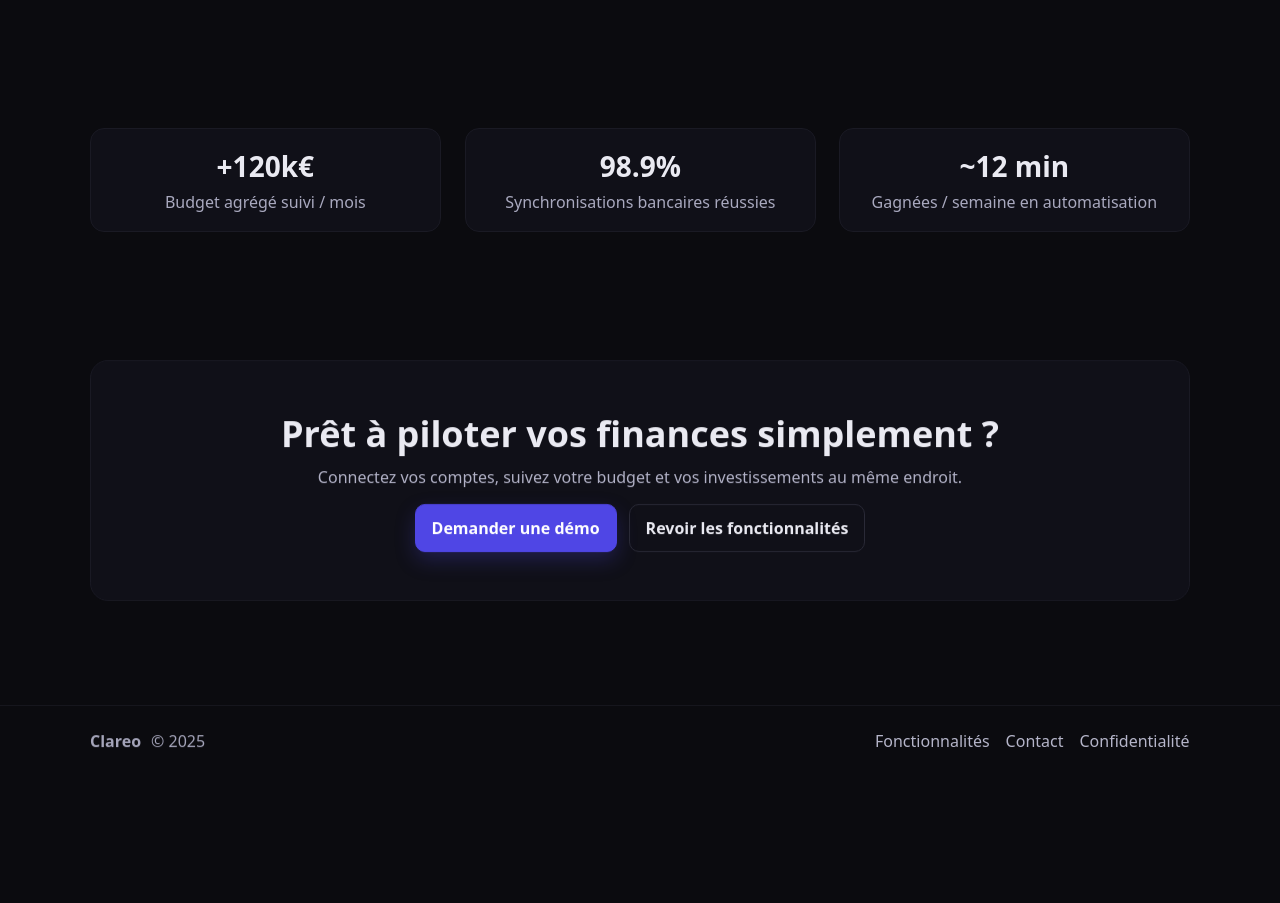
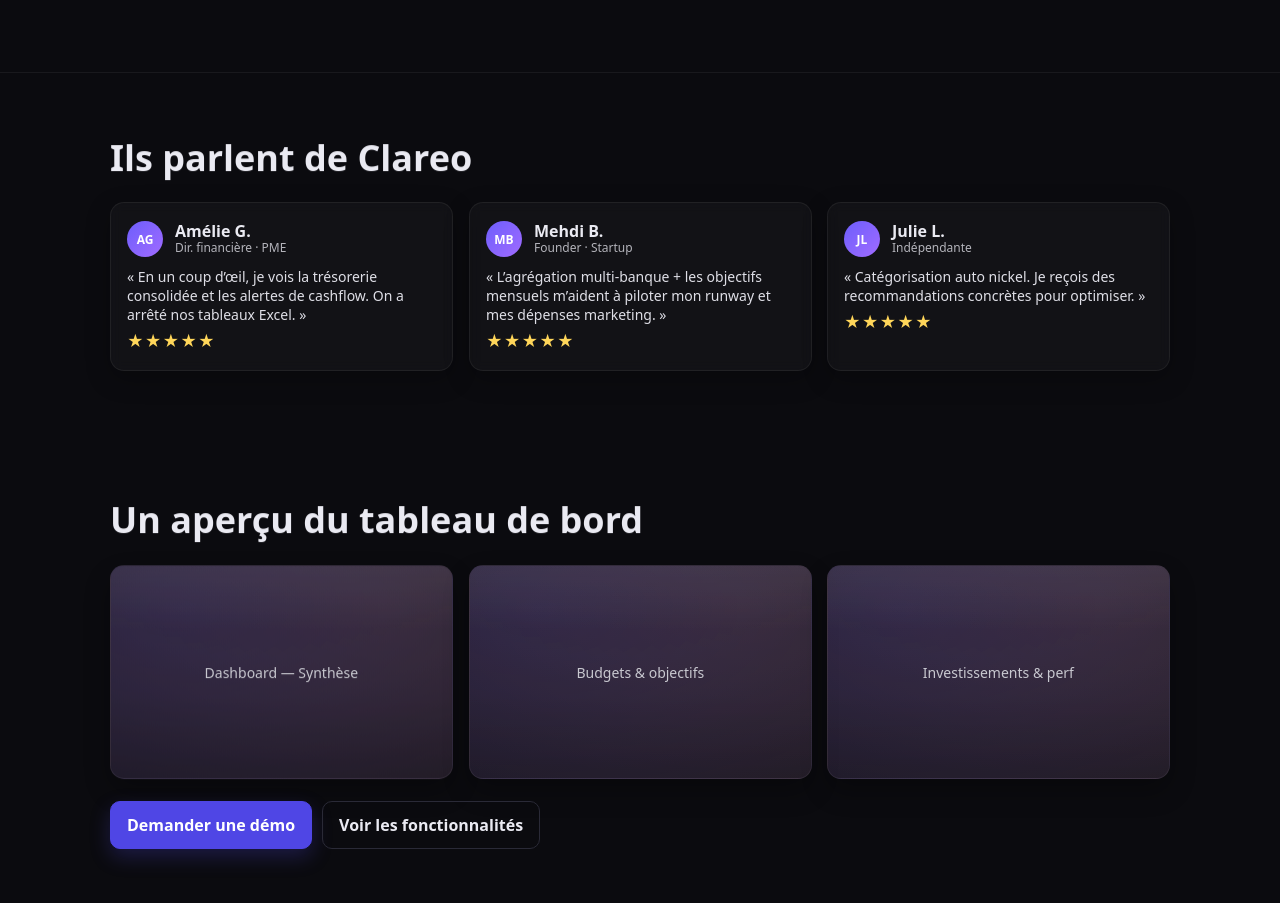
Before and after one commit to xxeloan/clareo, a Next.js app: page / in a window 1280 px wide. Shown: the part 625-1528 px from the top of the page. Before the commit the page ends 1426 px from the top, so only its background shows below. Built offline with nearby package versions, Linux system fonts and the light colour scheme.

Commit message:
feat: testimonials + screenshots sections with reveal animations

```diff
--- a/app/globals.css
+++ b/app/globals.css
@@ -228,3 +228,138 @@
     flex-wrap: wrap;
   }
 }
+/* =========================
+   Titles & container (génériques)
+   ========================= */
+.section-title{
+  font-size: clamp(24px, 3.2vw, 36px);
+  font-weight: 700;
+  line-height: 1.15;
+  margin: 0 0 24px 0;
+}
+
+.container{
+  max-width: 1100px;
+  margin: 0 auto;
+  padding: 0 20px;
+}
+
+/* =========================
+   Témoignages
+   ========================= */
+.testimonials{
+  padding: 64px 0;
+  border-top: 1px solid rgba(255,255,255,0.06);
+}
+
+.testimonials .grid{
+  display: grid;
+  gap: 16px;
+  grid-template-columns: repeat(12, 1fr);
+}
+
+.tcard{
+  grid-column: span 4;
+  background: rgba(255,255,255,0.03);
+  border: 1px solid rgba(255,255,255,0.06);
+  border-radius: 14px;
+  padding: 18px 16px;
+  backdrop-filter: blur(6px);
+  transition: transform .25s ease, box-shadow .25s ease, border-color .25s ease;
+  box-shadow: 0 8px 24px rgba(0,0,0,.25);
+}
+
+.tcard:hover{
+  transform: translateY(-4px);
+  border-color: rgba(255,255,255,0.16);
+  box-shadow: 0 12px 30px rgba(0,0,0,.35);
+}
+
+.tcard .header{
+  display: flex;
+  align-items: center;
+  gap: 12px;
+  margin-bottom: 10px;
+}
+
+.tcard .avatar{
+  width: 36px; height: 36px; border-radius: 50%;
+  background: linear-gradient(135deg, #6d5efc, #a06bff);
+  display: grid; place-items: center;
+  color:#fff; font-weight:700; font-size:12px;
+}
+
+.tcard .who{ display:flex; flex-direction:column; line-height:1.2; }
+.tcard .who span{ opacity:.75; font-size:12px; }
+
+.tcard .quote{ margin: 10px 0 6px 0; font-size: 14px; opacity:.95; }
+.tcard .stars{ color: #ffd65a; letter-spacing: 1px; }
+
+/* Responsive */
+@media (max-width: 980px){
+  .tcard{ grid-column: span 6; }
+}
+@media (max-width: 680px){
+  .tcard{ grid-column: 1 / -1; }
+}
+
+/* =========================
+   Screenshots
+   ========================= */
+.screens{
+  padding: 64px 0 72px 0;
+}
+
+.shot-grid{
+  display:grid;
+  grid-template-columns: repeat(12, 1fr);
+  gap: 16px;
+  margin-top: 8px;
+}
+
+.shot{ grid-column: span 4; }
+@media (max-width: 980px){ .shot{ grid-column: span 6; } }
+@media (max-width: 680px){ .shot{ grid-column: 1 / -1; } }
+
+.shot .img,
+.shot .shot-placeholder{
+  display:block;
+  width:100%; aspect-ratio: 16 / 10;
+  border-radius: 14px;
+  border: 1px solid rgba(255,255,255,0.06);
+  overflow:hidden;
+  background: rgba(255,255,255,0.03);
+  position: relative;
+  transition: transform .25s ease, box-shadow .25s ease, border-color .25s ease;
+  box-shadow: 0 12px 28px rgba(0,0,0,.35);
+}
+
+.shot .shot-placeholder{
+  display:grid; place-items:center;
+  font-size: 14px; opacity:.85;
+  background:
+    radial-gradient(1200px 600px at 20% 20%, rgba(96,86,255,.22), transparent 60%),
+    radial-gradient(1200px 600px at 80% 20%, rgba(255,160,120,.18), transparent 60%),
+    rgba(255,255,255,0.03);
+}
+
+.shot .img::after,
+.shot .shot-placeholder::after{
+  content:"";
+  position:absolute; inset:0;
+  background: linear-gradient(180deg, rgba(255,255,255,.08), transparent 30%, transparent),
+              linear-gradient(0deg, rgba(0,0,0,.12), transparent 40%, transparent);
+  pointer-events:none;
+}
+
+.shot:hover .img,
+.shot:hover .shot-placeholder{
+  transform: translateY(-4px);
+  border-color: rgba(255,255,255,0.16);
+  box-shadow: 0 18px 42px rgba(0,0,0,.45);
+}
+
+.cta-bottom{
+  margin-top: 22px;
+  display:flex; gap:10px; flex-wrap: wrap;
+}
--- a/app/page.tsx
+++ b/app/page.tsx
@@ -1,45 +1,35 @@
 // app/page.tsx
-import type React from "react";
+import type { CSSProperties } from "react";
 import Reveal from "./components/Reveal";
+import Image from "next/image"; // utile dès que tu remplaces les placeholders par de vraies captures
 
 export default function Home() {
   return (
     <main>
+      {/* Active l'observer d'animation (IntersectionObserver) */}
       <Reveal />
 
-      {/* ================= HERO ================ */}
+      {/* =========================
+          HERO
+         ========================= */}
       <section className="hero">
         <div className="container">
-          <h1 data-reveal style={{ "--reveal-delay": "0ms" } as React.CSSProperties}>
+          <h1 data-reveal style={{ ["--reveal-delay" as any]: "0ms" } as CSSProperties}>
             Clareo — votre copilote financier
           </h1>
-          <p
-            data-reveal
-            style={{ "--reveal-delay": "80ms" } as React.CSSProperties}
-          >
+
+          <p data-reveal style={{ ["--reveal-delay" as any]: "80ms" } as CSSProperties}>
             Une plateforme unique pour agréger vos comptes, piloter votre budget,
-            et investir en toute simplicité. Données bancaires sécurisées,
-            tableaux de bord clairs, et recommandations actionnables.
+            et investir en toute simplicité. Données bancaires sécurisées, tableaux de bord clairs,
+            et recommandations actionnables.
           </p>
 
-          <div
-            className="cta"
-            data-reveal
-            style={{ "--reveal-delay": "160ms" } as React.CSSProperties}
-          >
-            <a className="btn btn-primary" href="#contact">
-              Demander une démo
-            </a>
-            <a className="btn btn-secondary" href="#features">
-              Voir les fonctionnalités
-            </a>
+          <div className="cta" data-reveal style={{ ["--reveal-delay" as any]: "160ms" } as CSSProperties}>
+            <a className="btn btn-primary" href="#contact">Demander une démo</a>
+            <a className="btn btn-secondary" href="#features">Voir les fonctionnalités</a>
           </div>
 
-          <div
-            className="trust"
-            data-reveal
-            style={{ "--reveal-delay": "240ms" } as React.CSSProperties}
-          >
+          <div className="trust" data-reveal style={{ ["--reveal-delay" as any]: "240ms" } as CSSProperties}>
             <span>🔒 Données chiffrées</span>
             <span>⚡ Temps réel</span>
             <span>📜 Conforme RGPD</span>
@@ -47,125 +37,137 @@
         </div>
       </section>
 
-      {/* ================ FEATURES =============== */}
+      {/* =========================
+          FEATURES
+         ========================= */}
       <section id="features" className="features">
         <div className="container">
           <div className="grid">
-            <div
-              className="card"
-              data-reveal
-              style={{ "--reveal-delay": "0ms" } as React.CSSProperties}
-            >
+            <div className="card" data-reveal style={{ ["--reveal-delay" as any]: "0ms" } as CSSProperties}>
               <h3>Agrégation multi-banques</h3>
               <p>
-                Connectez vos comptes (courant, épargne, crypto) et visualisez
-                tout en un seul endroit.
+                Connectez vos comptes (courant, épargne, crypto) et visualisez tout en un seul endroit.
               </p>
             </div>
 
-            <div
-              className="card"
-              data-reveal
-              style={{ "--reveal-delay": "80ms" } as React.CSSProperties}
-            >
+            <div className="card" data-reveal style={{ ["--reveal-delay" as any]: "80ms" } as CSSProperties}>
               <h3>Budget &amp; cashflow</h3>
               <p>
-                Catégorisation automatique, objectifs mensuels, alertes et
-                projections.
+                Catégorisation automatique, objectifs mensuels, alertes et projections.
               </p>
             </div>
 
-            <div
-              className="card"
-              data-reveal
-              style={{ "--reveal-delay": "160ms" } as React.CSSProperties}
-            >
+            <div className="card" data-reveal style={{ ["--reveal-delay" as any]: "160ms" } as CSSProperties}>
               <h3>Investissements</h3>
               <p>
-                Suivi des portefeuilles, performance et répartition, indicateurs
-                clés.
+                Suivi des portefeuilles, performance et répartition, indicateurs clés.
               </p>
             </div>
           </div>
         </div>
       </section>
 
-      {/* ================= METRICS / KPIs ================ */}
-      <section className="metrics" data-reveal>
-        <div className="container kpis grid">
-          <div
-            className="kpi"
-            data-reveal
-            style={{ "--reveal-delay": "0ms" } as React.CSSProperties}
-          >
-            <h4>+120k€</h4>
-            <p>Budget agrégé suivi / mois</p>
-          </div>
-          <div
-            className="kpi"
-            data-reveal
-            style={{ "--reveal-delay": "80ms" } as React.CSSProperties}
-          >
-            <h4>98.9%</h4>
-            <p>Synchronisations bancaires réussies</p>
-          </div>
-          <div
-            className="kpi"
-            data-reveal
-            style={{ "--reveal-delay": "160ms" } as React.CSSProperties}
-          >
-            <h4>~12 min</h4>
-            <p>Gagnées / semaine en automatisation</p>
+      {/* =========================
+          TÉMOIGNAGES
+         ========================= */}
+      <section id="testimonials" className="testimonials">
+        <div className="container">
+          <h2 className="section-title" data-reveal style={{ ["--reveal-delay" as any]: "0ms" } as CSSProperties}>
+            Ils parlent de Clareo
+          </h2>
+
+          <div className="grid">
+            <article className="tcard" data-reveal style={{ ["--reveal-delay" as any]: "0ms" } as CSSProperties}>
+              <div className="header">
+                <div className="avatar">AG</div>
+                <div className="who">
+                  <strong>Amélie G.</strong>
+                  <span>Dir. financière · PME</span>
+                </div>
+              </div>
+              <p className="quote">
+                « En un coup d’œil, je vois la trésorerie consolidée et les alertes de cashflow.
+                On a arrêté nos tableaux Excel. »
+              </p>
+              <div className="stars" aria-label="5/5">★★★★★</div>
+            </article>
+
+            <article className="tcard" data-reveal style={{ ["--reveal-delay" as any]: "80ms" } as CSSProperties}>
+              <div className="header">
+                <div className="avatar">MB</div>
+                <div className="who">
+                  <strong>Mehdi B.</strong>
+                  <span>Founder · Startup</span>
+                </div>
+              </div>
+              <p className="quote">
+                « L’agrégation multi-banque + les objectifs mensuels m’aident à piloter
+                mon runway et mes dépenses marketing. »
+              </p>
+              <div className="stars" aria-label="5/5">★★★★★</div>
+            </article>
+
+            <article className="tcard" data-reveal style={{ ["--reveal-delay" as any]: "160ms" } as CSSProperties}>
+              <div className="header">
+                <div className="avatar">JL</div>
+                <div className="who">
+                  <strong>Julie L.</strong>
+                  <span>Indépendante</span>
+                </div>
+              </div>
+              <p className="quote">
+                « Catégorisation auto nickel. Je reçois des recommandations concrètes pour optimiser. »
+              </p>
+              <div className="stars" aria-label="5/5">★★★★★</div>
+            </article>
           </div>
         </div>
       </section>
 
-      {/* ================= CTA FINAL ================ */}
-      <section className="bottom-cta">
-        <div
-          className="container"
-          data-reveal
-          style={{ "--reveal-delay": "0ms" } as React.CSSProperties}
-        >
-          <h2>Prêt à piloter vos finances simplement ?</h2>
-          <p>
-            Connectez vos comptes, suivez votre budget et vos investissements au
-            même endroit.
-          </p>
-          <div className="cta">
-            <a className="btn btn-primary" href="#contact">
-              Demander une démo
-            </a>
-            <a className="btn btn-secondary" href="#features">
-              Revoir les fonctionnalités
-            </a>
+      {/* =========================
+          CAPTURES D’ÉCRAN (placeholders)
+         ========================= */}
+      <section id="screens" className="screens">
+        <div className="container">
+          <h2 className="section-title" data-reveal style={{ ["--reveal-delay" as any]: "0ms" } as CSSProperties}>
+            Un aperçu du tableau de bord
+          </h2>
+
+          <div className="shot-grid">
+            {/* Placeholders élégants – remplace par tes vraies images dans /public/screenshots/ */}
+            <div className="shot" data-reveal style={{ ["--reveal-delay" as any]: "0ms" } as CSSProperties}>
+              <div className="shot-placeholder">Dashboard — Synthèse</div>
+            </div>
+            <div className="shot" data-reveal style={{ ["--reveal-delay" as any]: "80ms" } as CSSProperties}>
+              <div className="shot-placeholder">Budgets &amp; objectifs</div>
+            </div>
+            <div className="shot" data-reveal style={{ ["--reveal-delay" as any]: "160ms" } as CSSProperties}>
+              <div className="shot-placeholder">Investissements &amp; perf</div>
+            </div>
+
+            {/*
+              Quand tu auras tes captures, mets-les dans /public/screenshots/
+              et remplace un bloc placeholder par :
+
+              <div className="shot" data-reveal style={{ ["--reveal-delay" as any]: "0ms" } as CSSProperties}>
+                <Image
+                  src="/screenshots/dashboard-1.png"
+                  alt="Aperçu tableau de bord"
+                  width={1280}
+                  height={800}
+                  className="img"
+                  priority
+                />
+              </div>
+            */}
+          </div>
+
+          <div className="cta-bottom" data-reveal style={{ ["--reveal-delay" as any]: "240ms" } as CSSProperties}>
+            <a href="#contact" className="btn btn-primary">Demander une démo</a>
+            <a href="#features" className="btn btn-secondary">Voir les fonctionnalités</a>
           </div>
         </div>
       </section>
-
-      {/* ================= FOOTER ================ */}
-      <footer className="site-footer">
-        <div className="container footer-inner">
-          <div
-            className="brand"
-            data-reveal
-            style={{ "--reveal-delay": "0ms" } as React.CSSProperties}
-          >
-            <strong>Clareo</strong>
-            <span>© {new Date().getFullYear()}</span>
-          </div>
-
-          <nav
-            className="footer-nav"
-            data-reveal
-            style={{ "--reveal-delay": "80ms" } as React.CSSProperties}
-          >
-            <a href="#features">Fonctionnalités</a>
-            <a href="#contact">Contact</a>
-            <a href="#">Confidentialité</a>
-          </nav>
-        </div>
-      </footer>
     </main>
   );
 }
```
